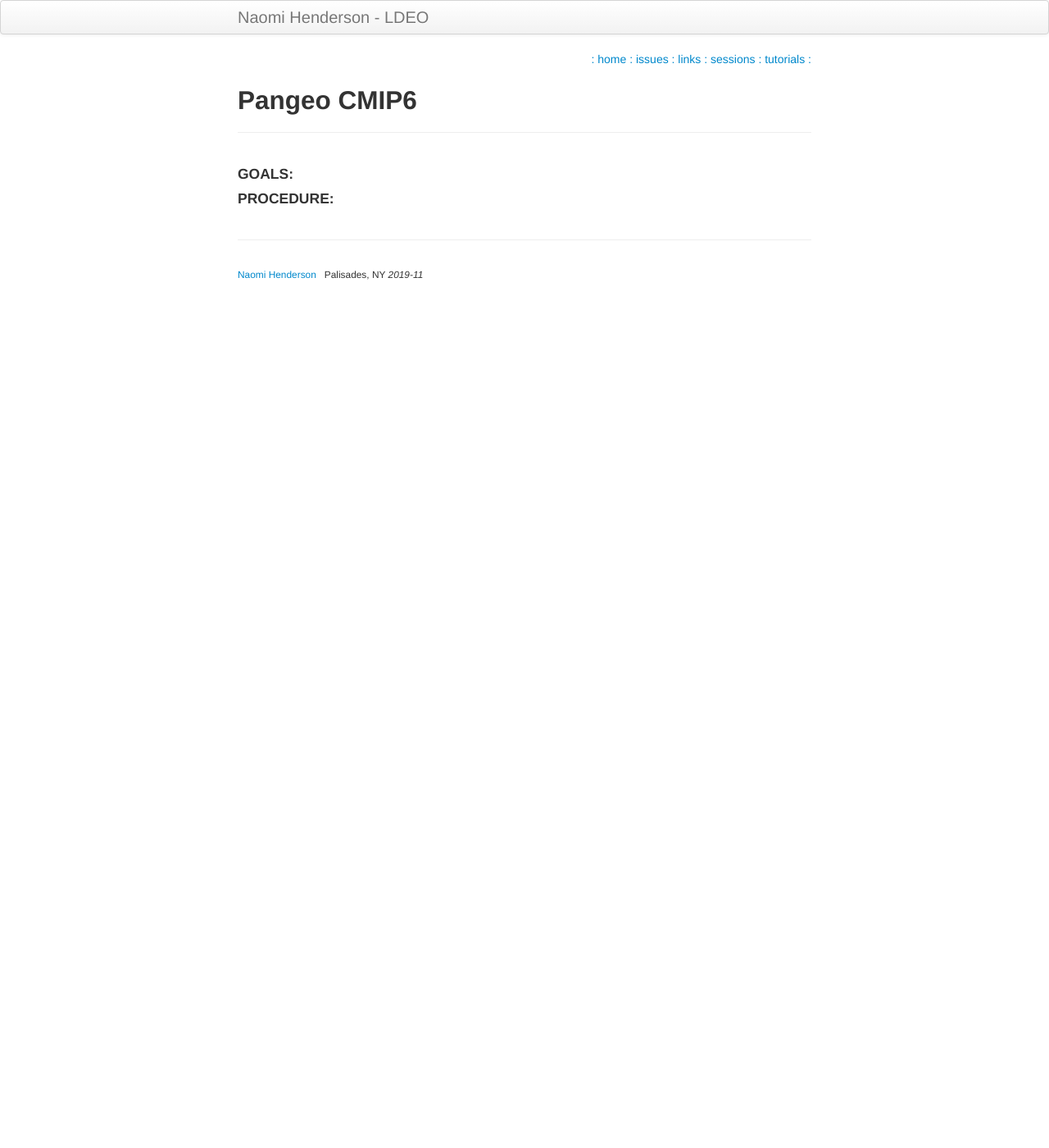
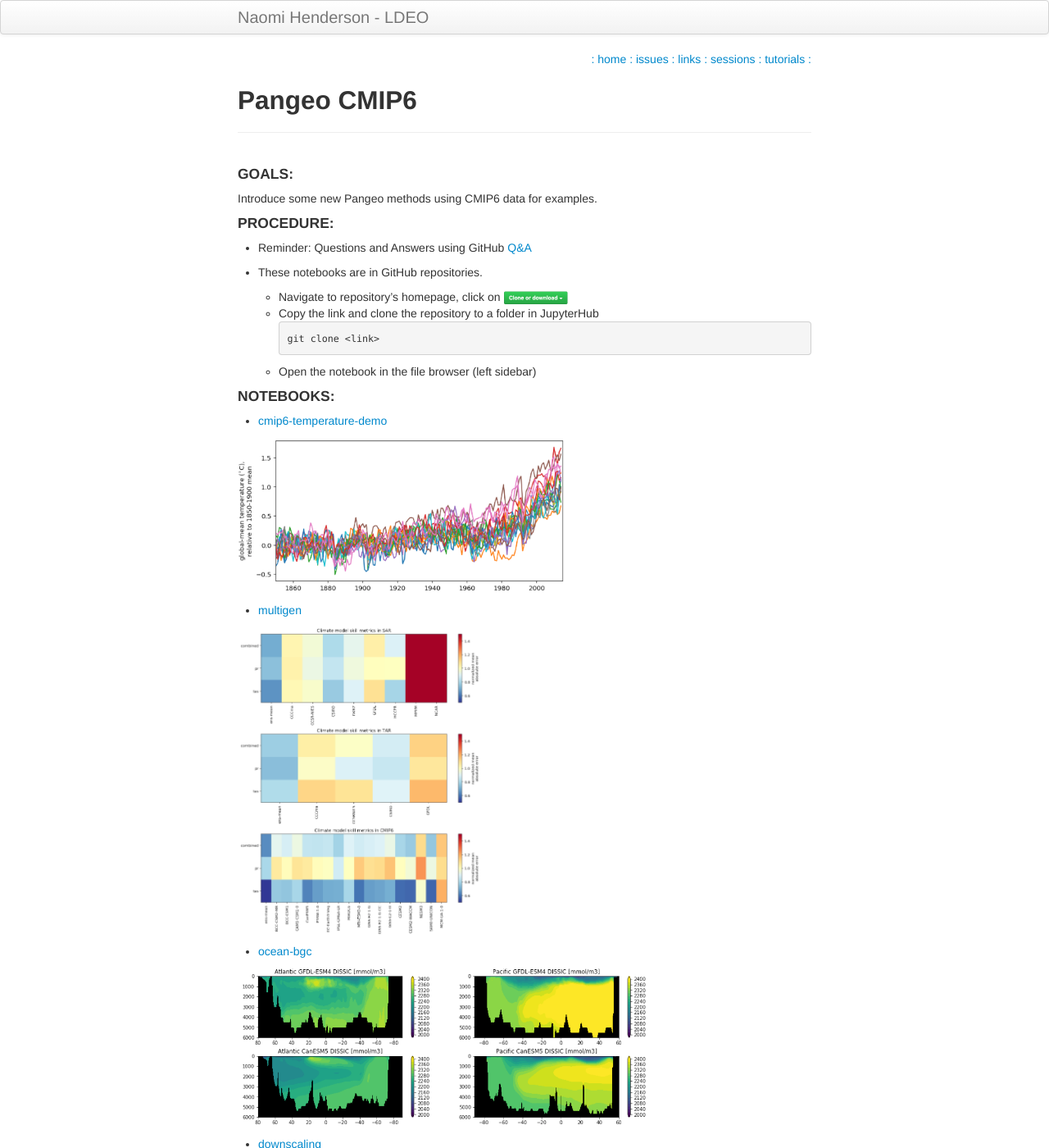
Before and after one commit to naomi-henderson/naomi-henderson.github.io, a Jekyll site: the page built from pages/tutorial2.md, in a window 1280 px wide and 1400 px high. Shown: the whole window at 82% size. Built offline with Jekyll 4.4.1, drawn with Linux system fonts in a browser that asks for light colours; some of the changed text lies outside the part shown.

````diff
--- a/pages/tutorial2.md
+++ b/pages/tutorial2.md
@@ -5,5 +5,41 @@ description:
 ---
 
 #### GOALS:
+Introduce some new Pangeo methods using CMIP6 data for examples.
 
 #### PROCEDURE:
+- Reminder: Questions and Answers using GitHub [Q&A](/pages/issues.html){:target="_blank_"}
+
+- These notebooks are in GitHub repositories.
+  - Navigate to repository's homepage, click on <img src="/assets/clone.png" width="80">
+  - Copy the link and clone the repository to a folder in JupyterHub
+```
+git clone <link>
+```
+  - Open the notebook in the file browser (left sidebar)
+
+#### NOTEBOOKS:
+
+- [cmip6-temperature-demo](https://github.com/hdrake/cmip6-temperature-demo/blob/master/notebooks/00_calculate_simulated_global_warming.ipynb)
+<p align="left"><img src="/assets/hdrake.png" width="400"></p>
+
+- [multigen](https://github.com/hdrake/cmip6hack-multigen/blob/master/notebooks/1_multigenerational_skill_seasonal.ipynb)
+<p align="left"><img src="/assets/multigen.png" width="300"></p>
+
+- [ocean-bgc](https://github.com/mfreilich1/cmip6hack-ocean-bgc/blob/master/notebooks/jml_dissic_prereg_allmodels.ipynb)
+<p align="left"><img src="/assets/dissic.png" width="500"></p>
+
+- [downscaling](https://github.com/EricKeenan/cmip6-downscalling/blob/master/notebooks/implement_MACA.ipynb)
+<p align="left"><img src="/assets/MACA.png" width="500"></p>
+
+- [ToE](https://github.com/darothen/cmip6hack-toe/blob/master/notebooks/02_estimate_ToE.ipynb)
+<p align="left"><img src="/assets/ToE.png" width="300"></p>
+
+- [xlayers](https://github.com/cspencerjones/xlayers/blob/master/notebooks/Test_Packaging.ipynb)
+This is Spencer Jones' xlayers: illustrates how to use `f2py` and `ufunc` to calculate density(theta,salt) and use xhistogram to convert ocean model output from depth to density coordinates
+
+
+- [Equilibrium Climate Sensitivity](https://github.com/hdrake/cmip6-temperature-demo/blob/master/notebooks/00_calculate_simulated_global_warming.ipynb)
+
+- [enso_mjo](https://github.com/judithberner/enso_mjo_cmip6/blob/master/notebooks/enso_mjo_cmip6_judith.ipynb)
+<p align="left"><img src="/assets/enso_mjo.png" width="300"></p>
````
Also changed, not shown: index.md (+1 -1 lines), pages/sessions.md (+3 -2 lines).
